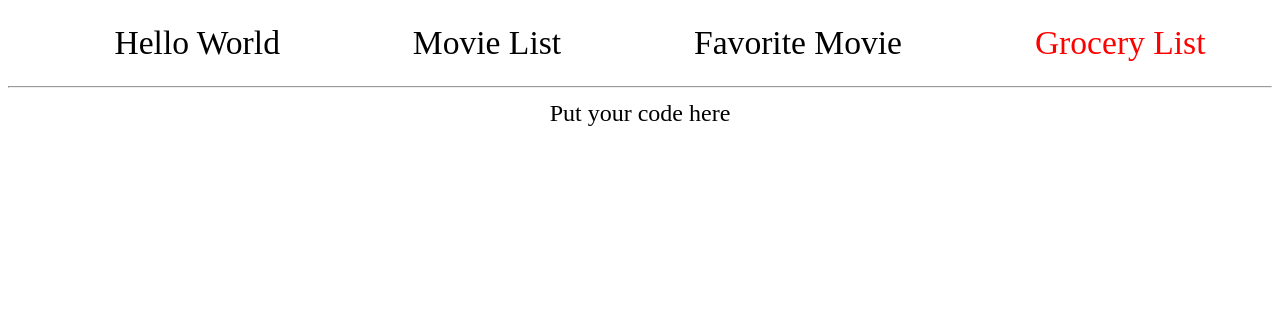
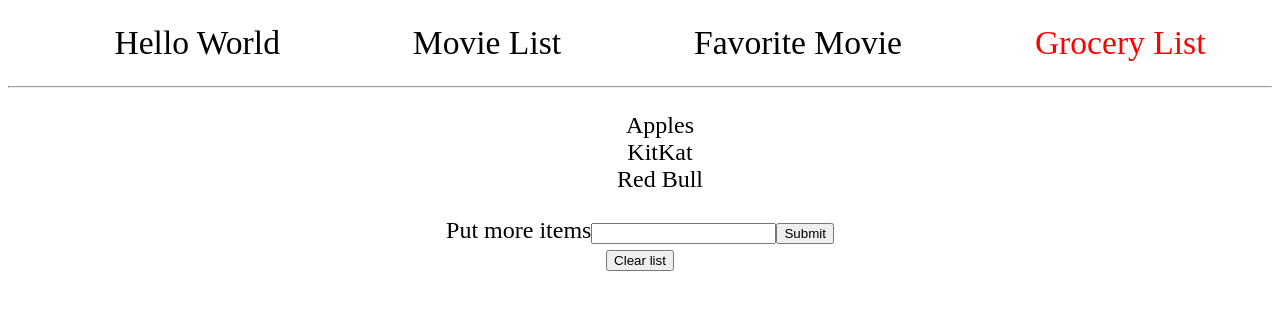
Before and after one commit to pesto-students/batch-9-exercises, a React (Create React App) app in the folder beginner-exercises/: page /04 in a window 1280 px wide. Shown: the top 310 px of the page. Built offline with nearby package versions, Linux system fonts and the light colour scheme; the HTML template or start-up script is replaced by a standard one.

Commit message:
[WIP] Solve beginner-exercises.

```diff
--- a/beginner-exercises/src/components/01-HelloWorld.js
+++ b/beginner-exercises/src/components/01-HelloWorld.js
@@ -1,3 +1,5 @@
+/* eslint-disable react/jsx-filename-extension */
+/* eslint-disable react/prefer-stateless-function */
 import React, { Component } from 'react';
 
 // Task: Render "Hello World" text.
@@ -10,7 +12,7 @@ class HelloWorld extends Component {
 
   render() {
     return (
-      <h1>Fill this h1 tag with your heading!</h1>
+      <h1>Hello World!</h1>
     );
   }
 }
--- a/beginner-exercises/src/components/02-MovieList.js
+++ b/beginner-exercises/src/components/02-MovieList.js
@@ -1,3 +1,5 @@
+/* eslint-disable react/prefer-stateless-function */
+/* eslint-disable react/jsx-filename-extension */
 import React, { Component } from 'react';
 
 // We will create dynamic list of movies. Let's see how to render
@@ -12,8 +14,9 @@ class MovieList extends Component {
   // Refer to App.css for a list a classes or add one yourself
   render() {
     return (
-      <ul className="FILL ME">
+      <ul className="movies-list">
         <li>The Godfather</li>
+        <li>Iron Man</li>
       </ul>
     );
   }
--- a/beginner-exercises/src/components/03-FavoriteMovie.js
+++ b/beginner-exercises/src/components/03-FavoriteMovie.js
@@ -1,3 +1,4 @@
+/* eslint-disable react/jsx-filename-extension */
 import React, { Component } from 'react';
 
 /*
@@ -32,7 +33,7 @@ class FavoriteMovie extends Component {
     // Properties object is called `props`. You can access it with `this.props`.
     super(props);
     this.state = { movie: '' };
-
+    this.onMovieChange = this.onMovieChange.bind(this);
     // Warning! If we don't bind this method - we would not be able to update state.
   }
 
@@ -49,13 +50,25 @@ class FavoriteMovie extends Component {
   /* eslint-disable no-unused-vars, react/no-unused-state */
   onMovieChange(event) {
     // Huh... There's something wrong here...
-    this.setState({ badAttribute: 'ChangeME!' });
+    this.setState({ movie: event.target.value });
   }
 
   render() {
+    const { movie } = this.state;
+    let movieText = (
+      <p>
+      My favorite movie is
+        <span style={{ color: 'blue' }}>
+          {movie}
+        </span>
+      </p>
+    );
+    if (movie.length === 0) {
+      movieText = <p>Hey there. Enter your favorite movie.</p>;
+    }
     return (
       <div>
-        <p>My favorite movie is <span style={{ color: 'blue' }}>{this.state.movie}</span></p>
+        {movieText}
         <input type="text" name="name" onChange={this.onMovieChange} />
       </div>
     );
--- a/beginner-exercises/src/components/04-GroceryList.js
+++ b/beginner-exercises/src/components/04-GroceryList.js
@@ -1,3 +1,6 @@
+/* eslint-disable react/prop-types */
+/* eslint-disable jsx-a11y/label-has-for */
+/* eslint-disable react/jsx-filename-extension */
 import React from 'react';
 
 /*
@@ -24,11 +27,17 @@ class GroceryList extends React.Component {
     super(props);
     this.state = {
       groceries: [{ name: 'Apples' }, { name: 'KitKat' }, { name: 'Red Bull' }],
+      newItem: '',
     };
   }
 
+  handleSubmit() {
+    const { newItem, groceries } = this.state;
+    this.setState({ groceries: [...groceries, { name: newItem }], newItem: '' });
+  }
+
   render() {
-    const { groceries } = this.state;
+    const { newItem, groceries } = this.state;
     /*
       Properties are a way to pass parameters to your React components.
       We mentioned this in the third exercise. Properties are to React
@@ -43,7 +52,17 @@ class GroceryList extends React.Component {
     // Hint: Don't forget about putting items into `ul`
     return (
       <div>
-        Put your code here
+        <ul>
+          <GroceryListItem groceries={groceries} />
+        </ul>
+        <form>
+          <label htmlFor="moreGroceries">
+            Put more items
+            <input type="text" value={newItem} onChange={event => this.setState({ newItem: event.target.value })} name="moreGroceries" />
+          </label>
+          <input type="submit" onClick={() => this.handleSubmit.bind(this)} />
+        </form>
+        <button type="button" onClick={() => this.setState({ groceries: [] })}>Clear list</button>
       </div>
     );
   }
@@ -58,11 +77,9 @@ class GroceryListItem extends React.Component {
   }
 
   render() {
-    return (
-      <li>
-        Put your code here.
-      </li>
-    );
+    const { groceries } = this.props;
+    // eslint-disable-next-line react/prop-types
+    return groceries.map(item => <li key={item.name}>{item.name}</li>);
   }
 }
 
```
Also changed, not shown: 2 other files (tests, documents, lock files or other folders).
